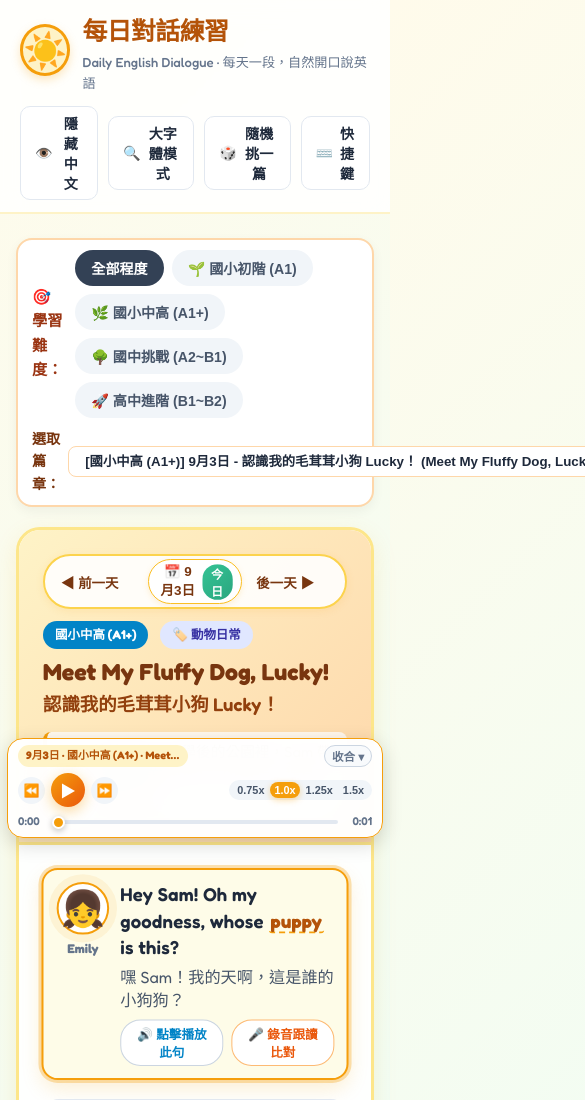
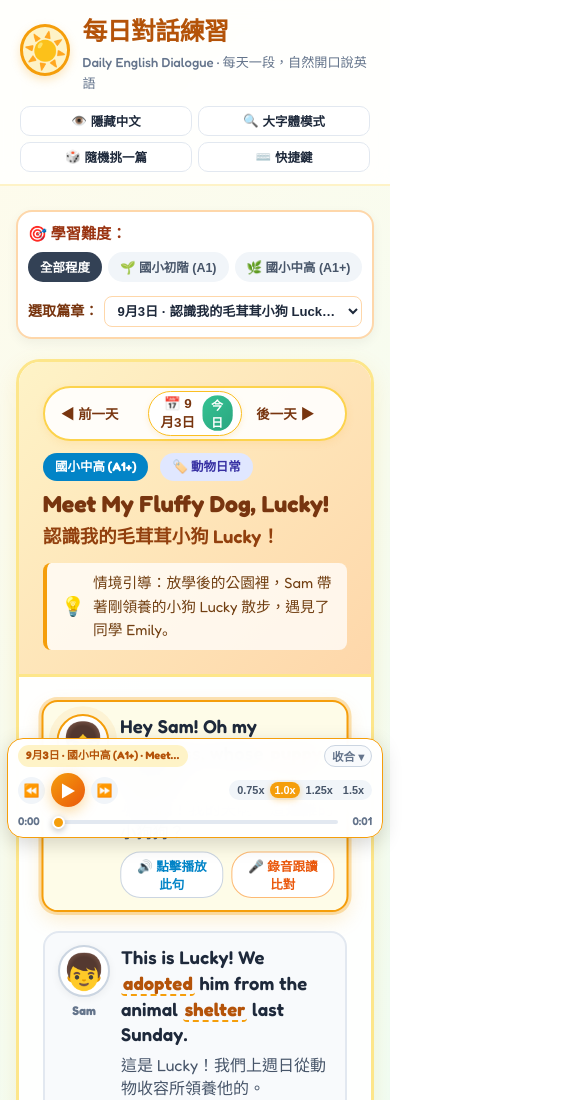
Before and after one commit to clive520/365english, a plain HTML site: page index.html in a window 390 px wide. Shown: the top 1100 px of the page, 585 px wide, since content can reach past the window. Drawn offline with Linux system fonts and the light colour scheme.

Commit message:
fix: 徹底修復下拉選單超長文本撐爆手機寬度之問題，嚴格限制 max-width 並簡化選項格式

```diff
--- a/css/style.css
+++ b/css/style.css
@@ -31,12 +31,17 @@
   -webkit-tap-highlight-color: transparent;
 }
 
+html, body {
+  overflow-x: hidden;
+  max-width: 100%;
+}
+
 body {
   font-family: 'Fredoka', 'Noto Sans TC', -apple-system, BlinkMacSystemFont, "Segoe UI", Roboto, sans-serif;
   background: var(--bg-gradient);
   color: var(--text-main);
   min-height: 100vh;
-  padding-bottom: 220px; /* 預留底部播放器充足安全高度，避免任何內容被遮擋 */
+  padding-bottom: 130px; /* 預留底部播放器安全高度 */
   line-height: 1.6;
 }
 
@@ -216,6 +221,49 @@ body {
   background: #e11d48;
   color: #fff;
   box-shadow: 0 4px 12px rgba(225, 29, 72, 0.35);
+}
+
+/* 篇章下拉選單專屬樣式 (嚴格限制最大寬度，杜絕手機視窗被撐爆) */
+.dialogue-select-wrap {
+  display: flex;
+  align-items: center;
+  gap: 8px;
+  min-width: 0;
+  max-width: 100%;
+}
+
+.dialogue-select-label {
+  font-size: 0.88rem;
+  font-weight: 700;
+  color: #78350f;
+  white-space: nowrap;
+  flex-shrink: 0;
+}
+
+.dialogue-select-dropdown {
+  padding: 6px 12px;
+  border-radius: 8px;
+  border: 1.5px solid #fed7aa;
+  background: #ffffff;
+  font-weight: 600;
+  font-size: 0.88rem;
+  color: #1e293b;
+  outline: none;
+  cursor: pointer;
+  max-width: 380px;
+  min-width: 0;
+  width: 100%;
+  text-overflow: ellipsis;
+  overflow: hidden;
+  white-space: nowrap;
+  box-sizing: border-box;
+  transition: all 0.2s;
+}
+
+.dialogue-select-dropdown:hover,
+.dialogue-select-dropdown:focus {
+  border-color: #f59e0b;
+  box-shadow: 0 0 0 3px rgba(245, 158, 11, 0.2);
 }
 
 /* 主卡片主體 */
@@ -920,7 +968,17 @@ body.hide-en .sentence-en {
     gap: 12px;
   }
   .header-tools {
-    justify-content: space-around;
+    display: flex;
+    flex-wrap: wrap;
+    gap: 6px;
+    justify-content: space-between;
+  }
+  .tool-btn {
+    padding: 5px 8px;
+    font-size: 0.78rem;
+    gap: 4px;
+    flex: 1 1 calc(50% - 6px);
+    justify-content: center;
   }
   .date-navigation-header {
     flex-direction: column;
@@ -933,6 +991,53 @@ body.hide-en .sentence-en {
   .nav-day-btn {
     flex: 1;
     text-align: center;
+  }
+
+  /* 學習難度與篇章下拉選單手機自適應 (避免撐爆畫面) */
+  .level-bar {
+    flex-direction: column;
+    align-items: stretch;
+    gap: 10px;
+    padding: 10px;
+  }
+
+  .level-bar-label {
+    flex-direction: column;
+    align-items: flex-start;
+    width: 100%;
+    gap: 6px;
+  }
+
+  .level-pills {
+    width: 100%;
+    overflow-x: auto;
+    flex-wrap: nowrap;
+    -webkit-overflow-scrolling: touch;
+    padding-bottom: 4px;
+    gap: 6px;
+  }
+
+  .level-pill {
+    padding: 6px 12px;
+    font-size: 0.78rem;
+    white-space: nowrap;
+    flex-shrink: 0;
+  }
+
+  .dialogue-select-wrap {
+    width: 100%;
+    max-width: 100%;
+    min-width: 0;
+    gap: 6px;
+  }
+
+  .dialogue-select-dropdown {
+    width: 100%;
+    max-width: 100%;
+    min-width: 0;
+    flex: 1;
+    font-size: 0.82rem;
+    padding: 6px 8px;
   }
 
   /* 句子滾動安全間距 */
--- a/index.html
+++ b/index.html
@@ -55,9 +55,9 @@
         </div>
       </div>
 
-      <div style="display: flex; align-items: center; gap: 8px;">
-        <label for="dialogue-select-dropdown" style="font-size: 0.88rem; font-weight: 700; color: #78350f;">選取篇章：</label>
-        <select id="dialogue-select-dropdown" style="padding: 6px 12px; border-radius: 8px; border: 1.5px solid #fed7aa; background: #fff; font-weight: 600; color: #1e293b; outline: none; cursor: pointer;">
+      <div class="dialogue-select-wrap">
+        <label for="dialogue-select-dropdown" class="dialogue-select-label">選取篇章：</label>
+        <select id="dialogue-select-dropdown" class="dialogue-select-dropdown">
           <!-- JS 動態生成選項 -->
         </select>
       </div>
--- a/js/app.js
+++ b/js/app.js
@@ -262,17 +262,17 @@ function getFilteredDialogues() {
   return allDialogues.filter(d => d.level === currentLevelFilter);
 }
 
-// 渲染下拉選單
+// 渲染下拉選單 (簡化文字長度，徹底避免手機版寬度被撐爆)
 function renderDialogueSelector() {
   const dropdown = document.getElementById('dialogue-select-dropdown');
   if (!dropdown) return;
 
   const filtered = getFilteredDialogues();
-  dropdown.innerHTML = filtered.map(item => `
-    <option value="${item.id}" ${currentDialogue && currentDialogue.id === item.id ? 'selected' : ''}>
-      [${item.levelName}] ${formatDisplayDate(item.date)} - ${item.topic.zh} (${item.topic.en})
-    </option>
-  `).join('');
+  dropdown.innerHTML = filtered.map(item => {
+    const isSelected = currentDialogue && currentDialogue.id === item.id;
+    const dateText = formatDisplayDate(item.date);
+    return `<option value="${item.id}" ${isSelected ? 'selected' : ''}>${dateText} · ${item.topic.zh}</option>`;
+  }).join('');
 }
 
 // 選擇並載入特定對話
```
